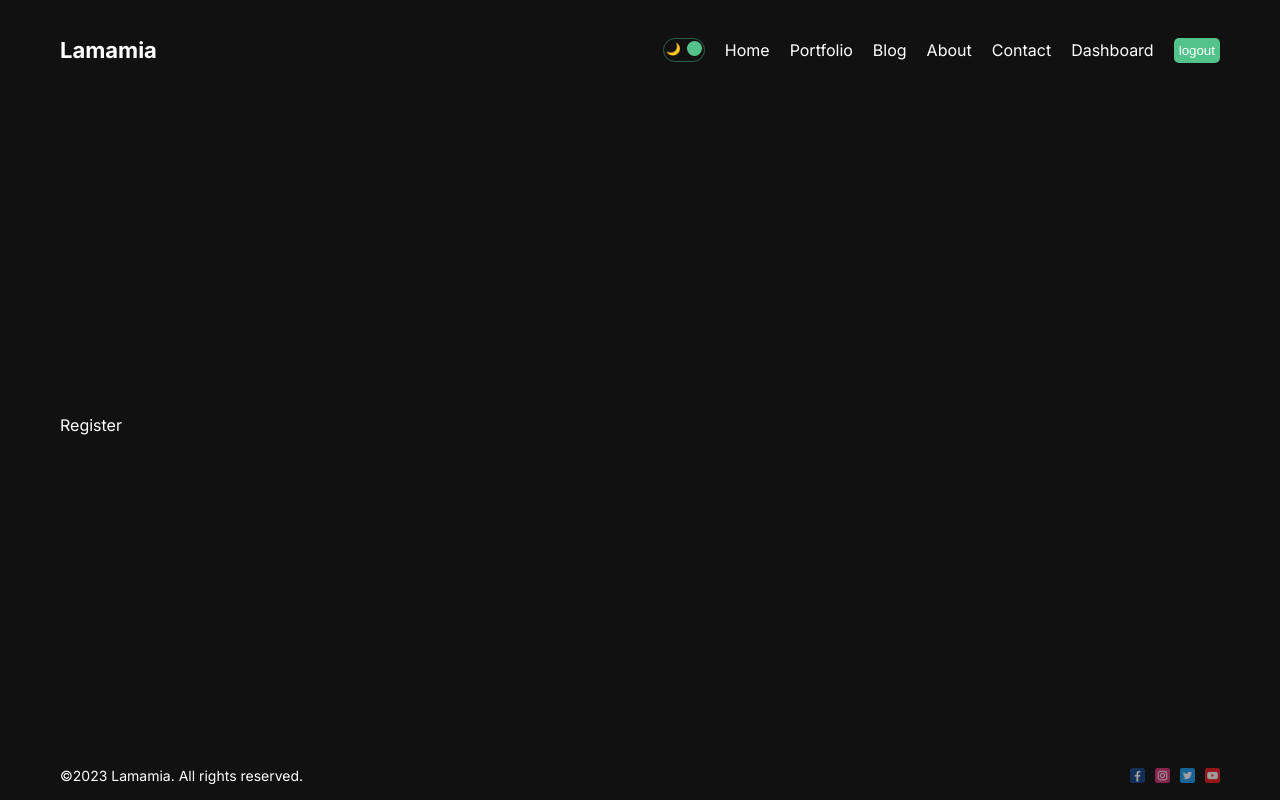
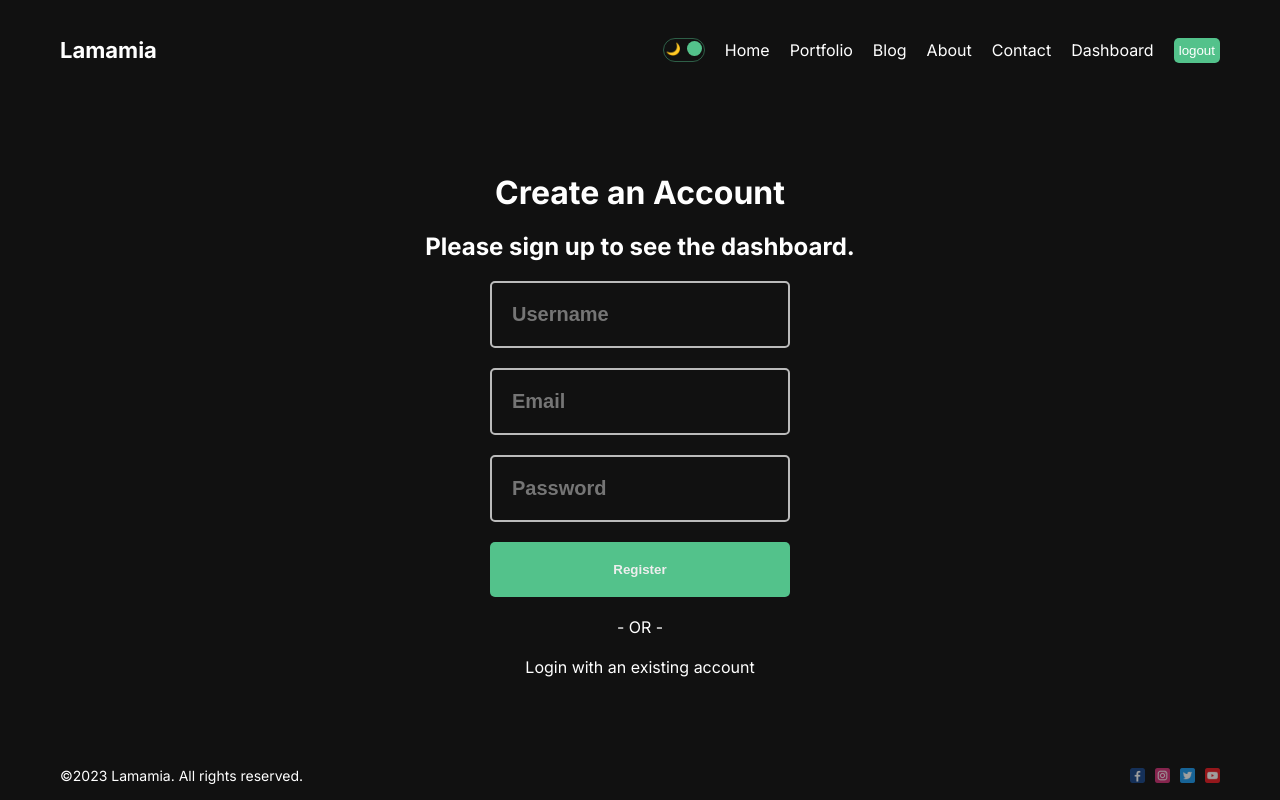
Before and after one commit to mesutsemiz/nextjs-tutorial, a Next.js app: page /dashboard/register in a window 1280 px wide. Built offline with nearby package versions, Linux system fonts and the light colour scheme.

Commit message:
register page is created

```diff
--- a/src/app/dashboard/(auth)/register/page.jsx
+++ b/src/app/dashboard/(auth)/register/page.jsx
@@ -1,9 +1,71 @@
-import React from 'react'
+"use client";
+import React, { useState } from "react";
+import styles from "./page.module.css";
+import Link from "next/link";
+import { useRouter } from "next/navigation";
 
 const Register = () => {
+  const [error, setError] = useState(null);
+
+  const router = useRouter();
+
+  const handleSubmit = async (e) => {
+    e.preventDefault();
+    const name = e.target[0].value;
+    const email = e.target[1].value;
+    const password = e.target[2].value;
+
+    try {
+      const res = await fetch("/api/auth/register", {
+        method: "POST",
+        headers: {
+          "Content-Type": "application/json",
+        },
+        body: JSON.stringify({
+          name,
+          email,
+          password,
+        }),
+      });
+      res.status === 201 && router.push("/dashboard/login?success=Account has been created");
+    } catch (err) {
+      setError(err);
+      console.log(err);
+    }
+  };
+
   return (
-    <div> Register</div>
-  )
-}
+    <div className={styles.container}>
+      <h1 className={styles.title}>Create an Account</h1>
+      <h2 className={styles.subtitle}>Please sign up to see the dashboard.</h2>
+      <form onSubmit={handleSubmit} className={styles.form}>
+        <input
+          type="text"
+          placeholder="Username"
+          required
+          className={styles.input}
+        />
+        <input
+          type="text"
+          placeholder="Email"
+          required
+          className={styles.input}
+        />
+        <input
+          type="password"
+          placeholder="Password"
+          required
+          className={styles.input}
+        />
+        <button className={styles.button}>Register</button>
+        {error && "Something went wrong!"}
+      </form>
+      <span className={styles.or}>- OR -</span>
+      <Link className={styles.link} href="/dashboard/login">
+        Login with an existing account
+      </Link>
+    </div>
+  );
+};
 
-export default Register
+export default Register;
--- a/src/app/dashboard/(auth)/register/page.module.css
+++ b/src/app/dashboard/(auth)/register/page.module.css
@@ -1,3 +1,35 @@
 .container{
+  display: flex;
+  flex-direction: column;
+  gap: 20px;
+  align-items: center;
+  justify-content: center;
+}
 
-  }
+.form{
+  width: 300px;
+  display: flex;
+  flex-direction: column;
+  gap: 20px;
+}
+
+.input{
+  padding: 20px;
+  background-color: transparent;
+  border: 2px solid #bbb;
+  color:#bbb;
+  border-radius: 5px;
+  font-size: 20px;
+  font-weight: bold;
+}
+
+.button {
+  width: 300px;
+  padding: 20px;
+  cursor: pointer;
+  background-color: #53c28b;
+  border: none;
+  border-radius: 5px;
+  color: #eee;
+  font-weight: bold;
+}
```
